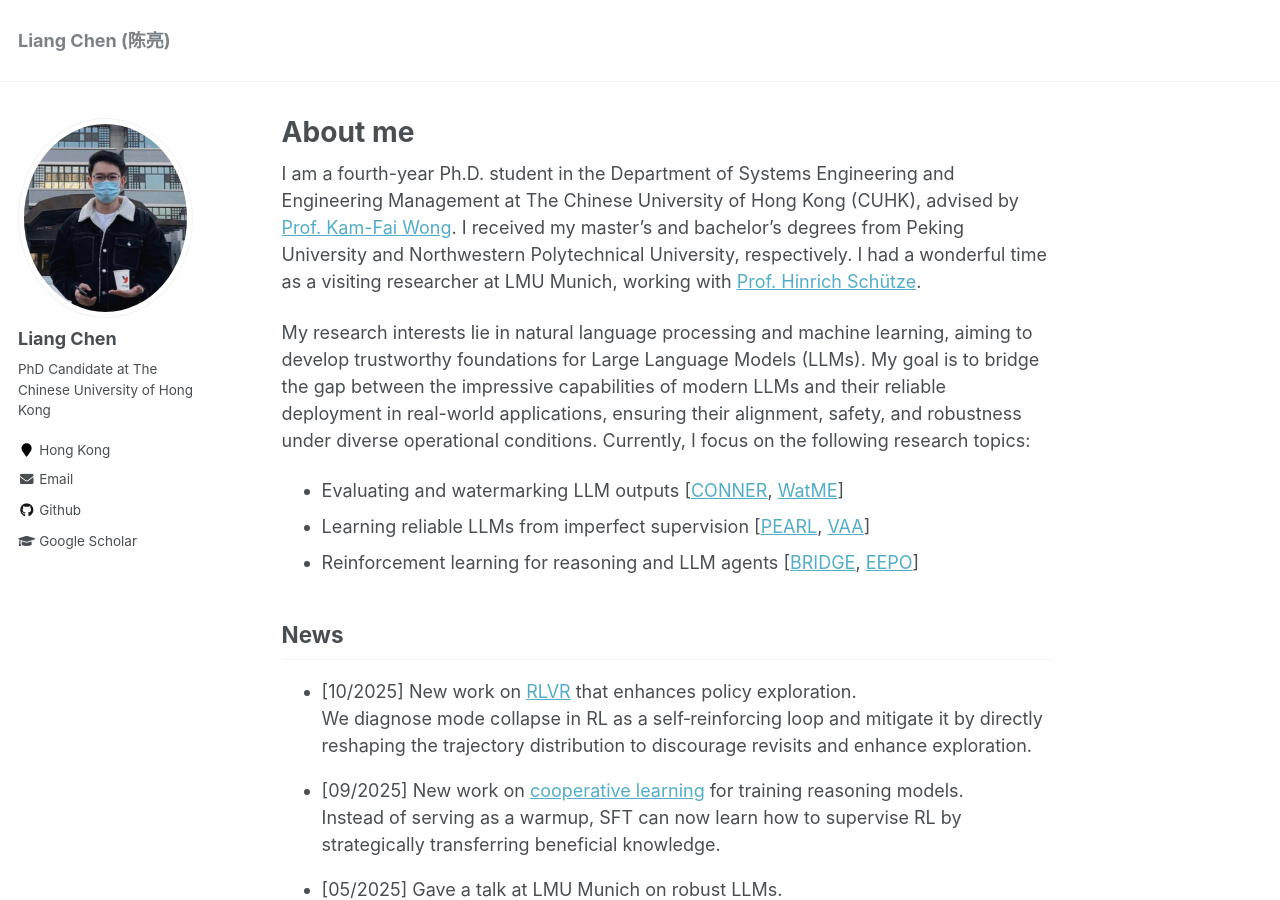
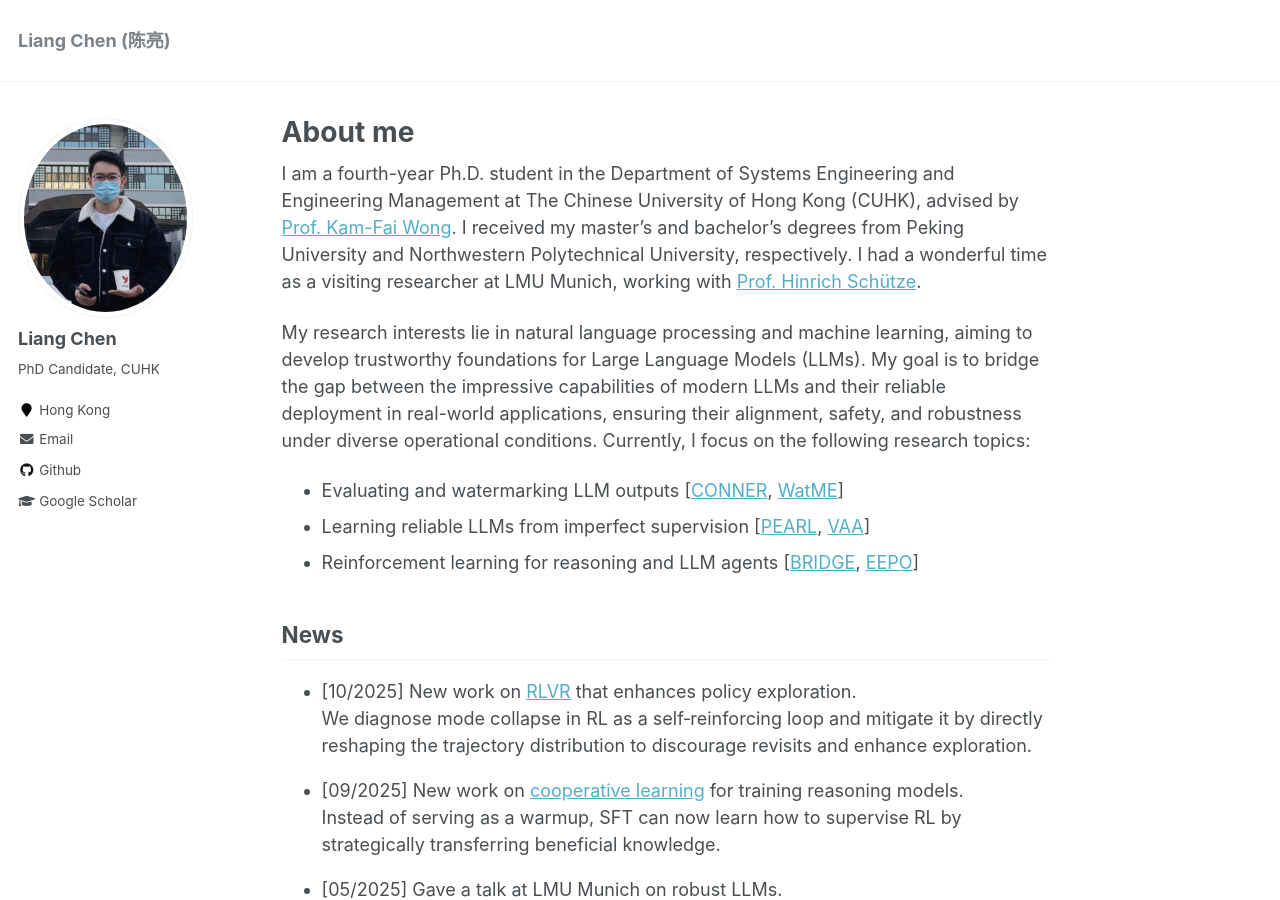
Before and after one commit to ChanLiang/ChanLiang.github.io, a Jekyll site: the page built from _pages/about.md, in a window 1280 px wide and 900 px high. Built offline with Jekyll 4.4.1, drawn with Linux system fonts in a browser that asks for light colours.

Commit message:
Shorten author bio in author-profile.html

```diff
--- a/_includes/author-profile.html
+++ b/_includes/author-profile.html
@@ -27,7 +27,7 @@
   <div class="author__content">
     <!-- 用固定的名字和职位替代模板变量 -->
     <h3 class="author__name">Liang Chen</h3>
-    <p class="author__bio">PhD Candidate at The Chinese University of Hong Kong</p>
+    <p class="author__bio">PhD Candidate, CUHK</p>
   </div>
 
   <!-- <div class="author__urls-wrapper">
```
